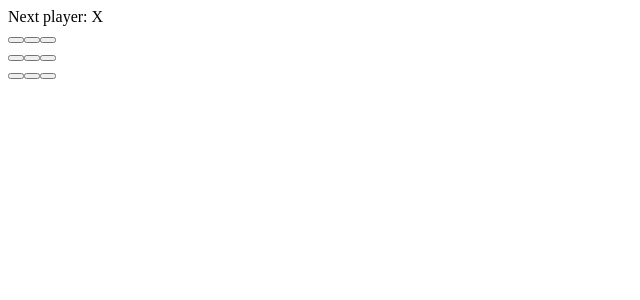
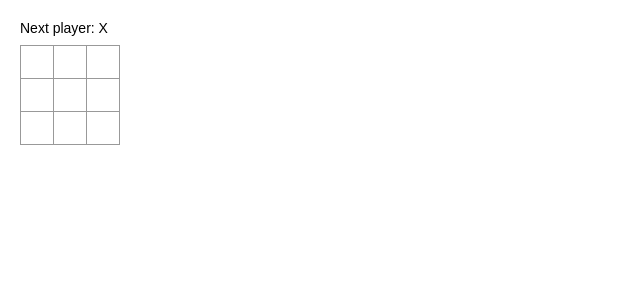
Before and after one commit to kratuvwxyz/tic-tac-toe-react, a React (Create React App) app: page / in a window 1280 px wide. Shown: the top 300 px of the page, without its empty margins (0-640 px from the left). Built offline with nearby package versions, Linux system fonts and the light colour scheme.

Commit message:
onclick functionality and css added

```diff
--- a/src/index.css
+++ b/src/index.css
@@ -1,13 +1,50 @@
 body {
-  margin: 0;
-  font-family: -apple-system, BlinkMacSystemFont, 'Segoe UI', 'Roboto', 'Oxygen',
-    'Ubuntu', 'Cantarell', 'Fira Sans', 'Droid Sans', 'Helvetica Neue',
-    sans-serif;
-  -webkit-font-smoothing: antialiased;
-  -moz-osx-font-smoothing: grayscale;
+  font: 14px "Century Gothic", Futura, sans-serif;
+  margin: 20px;
 }
 
-code {
-  font-family: source-code-pro, Menlo, Monaco, Consolas, 'Courier New',
-    monospace;
+ol, ul {
+  padding-left: 30px;
 }
+
+.board-row:after {
+  clear: both;
+  content: "";
+  display: table;
+}
+
+.status {
+  margin-bottom: 10px;
+}
+
+.square {
+  background: #fff;
+  border: 1px solid #999;
+  float: left;
+  font-size: 24px;
+  font-weight: bold;
+  line-height: 34px;
+  height: 34px;
+  margin-right: -1px;
+  margin-top: -1px;
+  padding: 0;
+  text-align: center;
+  width: 34px;
+}
+
+.square:focus {
+  outline: none;
+}
+
+.kbd-navigation .square:focus {
+  background: #ddd;
+}
+
+.game {
+  display: flex;
+  flex-direction: row;
+}
+
+.game-info {
+  margin-left: 20px;
+}
--- a/src/index.js
+++ b/src/index.js
@@ -18,11 +18,17 @@
 import React, { Component } from 'react';
 import ReactDOM from 'react-dom';
 
+import './index.css'
+
 class Square extends React.Component {
+  state = {
+    value: null
+  }
+
   render() {
     return (
-      <button className="square">
-        {/* TODO */}
+      <button className="square" onClick={() => this.setState({value: 'X'})}>
+        {this.state.value}
       </button>
     );
   }
@@ -30,7 +36,7 @@
 
 class Board extends React.Component {
   renderSquare(i) {
-    return <Square />;
+    return <Square value={i} />;
   }
 
   render() {
```
